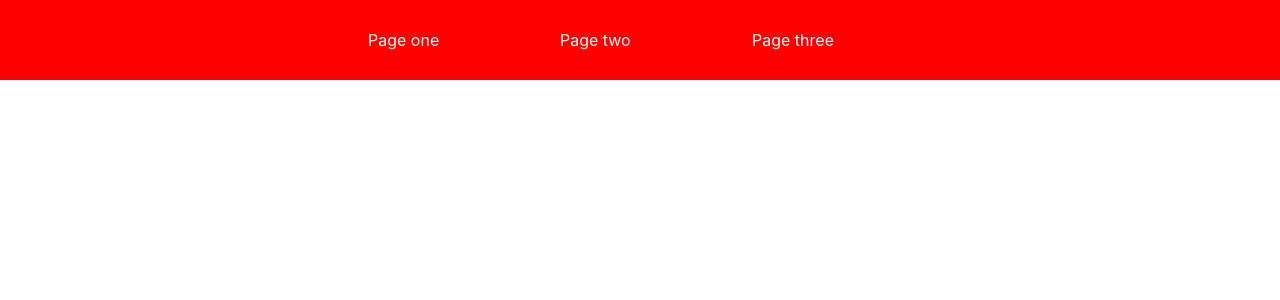
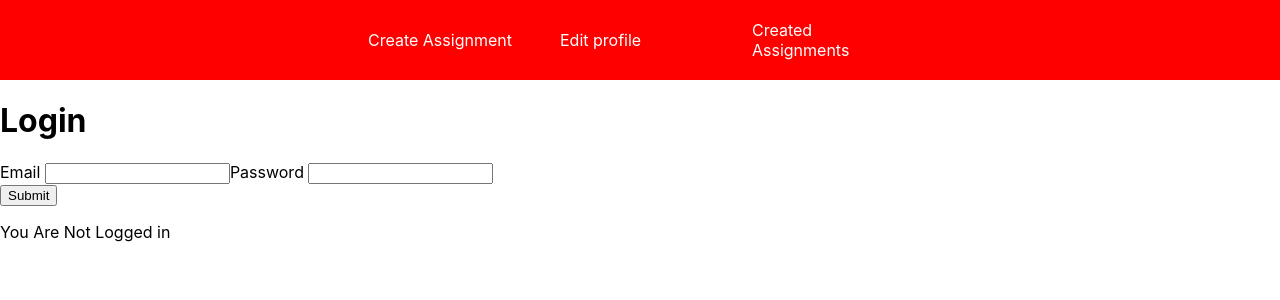
Before and after one commit to krystalkoh/tutorealm_frontend_parent, a React (Create React App) app in the folder react_app/: page /parent/login in a window 1280 px wide. Shown: the top 300 px of the page. Built offline with nearby package versions, Linux system fonts and the light colour scheme.

Commit message:
parent routes updated

```diff
--- a/react_app/src/App.js
+++ b/react_app/src/App.js
@@ -19,13 +19,13 @@ function App() {
       <main>
         <Suspense fallback={<p>Loading...</p>}>
           <Routes>
-            <Route path="/" element={<Navigate replace to="/jobs" />} />
-            <Route path="/register" element={<ParentRegForm />} />
-            <Route path="/login" element={<ParentLogin />} />
-            <Route path="/jobs" element={<MyJobs />} />
-            <Route path="/create" element={<CreateJob />} />
-            <Route path="/update" element={<UpdatePersonalDetails />} />
-            <Route path="/tutors" element={<TutorList />} />
+            <Route path="/" element={<Navigate replace to="/parent/jobs" />} />
+            <Route path="/parent/register" element={<ParentRegForm />} />
+            <Route path="/parent/login" element={<ParentLogin />} />
+            <Route path="/parent/jobs" element={<MyJobs />} />
+            <Route path="/parent/create" element={<CreateJob />} />
+            <Route path="/parent/update" element={<UpdatePersonalDetails />} />
+            <Route path="/parent/tutors" element={<TutorList />} />
           </Routes>
         </Suspense>
       </main>
--- a/react_app/src/components/NavBar.js
+++ b/react_app/src/components/NavBar.js
@@ -9,26 +9,26 @@ const NavBar = () => {
           <ul>
             <li>
               <NavLink
-                to="/create"
+                to="/parent/create"
                 className={(navData) => (navData.isActive ? styles.active : "")}
               >
-                Page one
+                Create Assignment
               </NavLink>
             </li>
             <li>
               <NavLink
-                to="/update"
+                to="/parent/update"
                 className={(navData) => (navData.isActive ? styles.active : "")}
               >
-                Page two
+                Edit profile
               </NavLink>
             </li>
             <li>
               <NavLink
-                to="/jobs"
+                to="/parent/jobs"
                 className={(navData) => (navData.isActive ? styles.active : "")}
               >
-                Page three
+                Created Assignments
               </NavLink>
             </li>
           </ul>
--- a/react_app/src/components/ParentLogin.js
+++ b/react_app/src/components/ParentLogin.js
@@ -58,7 +58,7 @@ const ParentLogin = (props) => {
         </div>
       </form>
       {login ? (
-        <p>You Have Logged in Successfully</p> //direct route to homepage
+       navigate("/parent/jobs")
       ) : (
         <p>You Are Not Logged in</p>
       )}
--- a/react_app/src/services/ParentService.js
+++ b/react_app/src/services/ParentService.js
@@ -4,7 +4,7 @@ import authHeader from "./AuthHeader";
 const API_URL = "http://localhost:5001/api/";
 
 const getPublicContent = () => {
-  return axios.get(API_URL + "all");
+  return axios.get(API_URL);
 };
 const getParentAccess = () => {
   return axios.get(API_URL + "parent", { headers: authHeader() });
```
